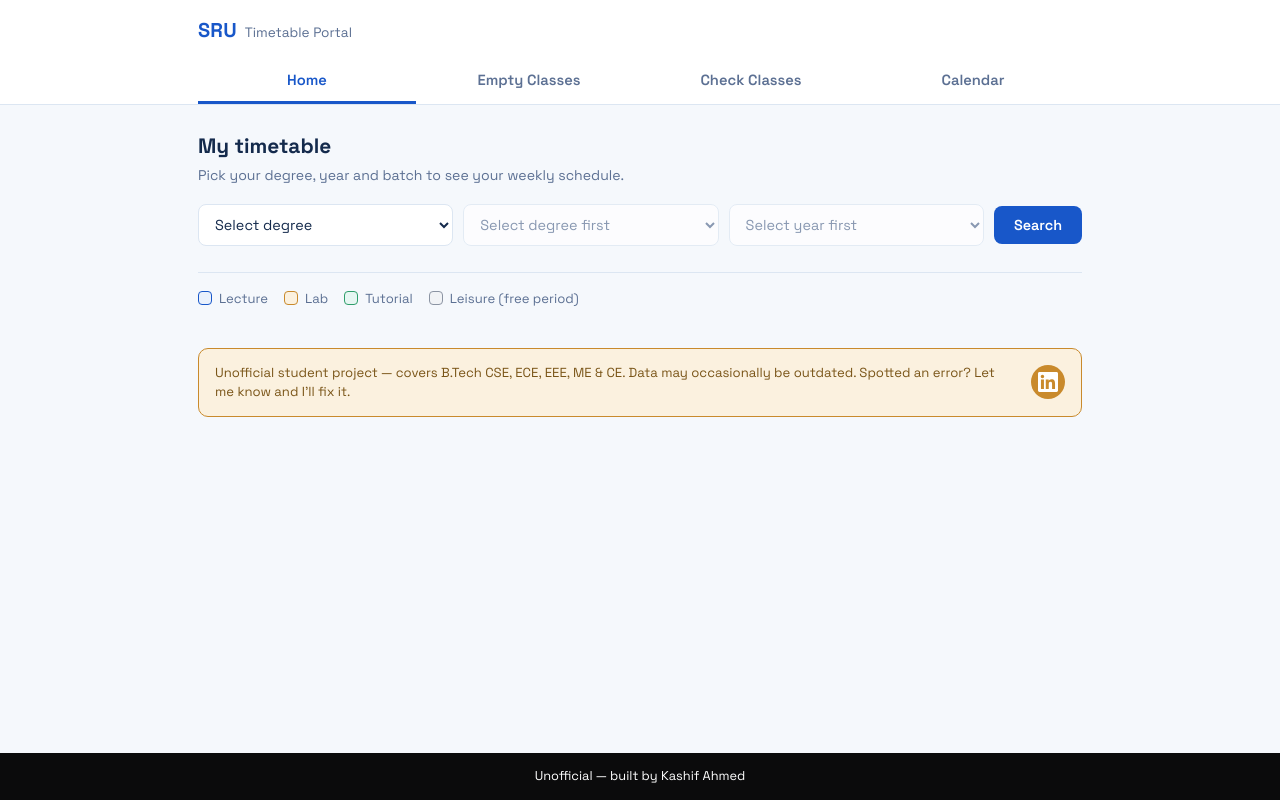
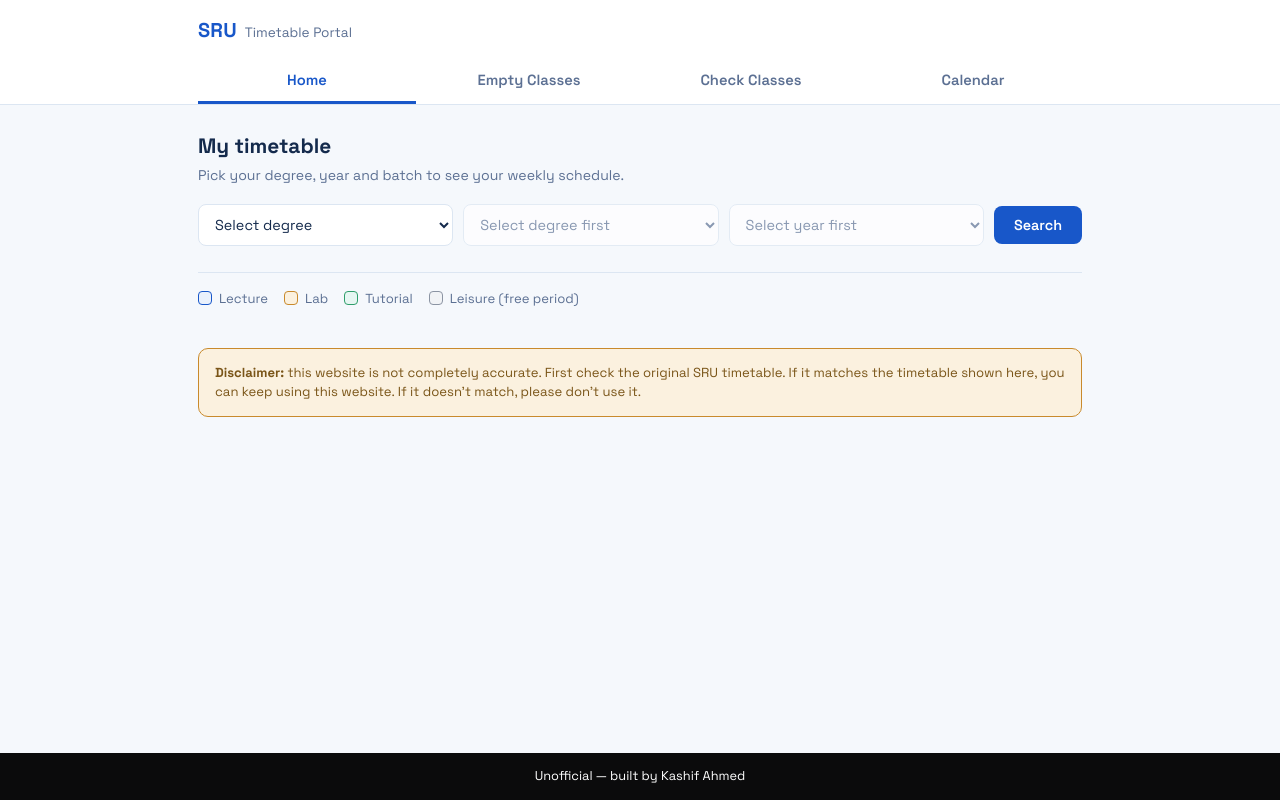
Before and after one commit to Mohdkashifahmed/Room-Status, a plain HTML site: page index.html in a window 1280 px wide. Drawn offline with Linux system fonts and the light colour scheme; a script that the page names is missing.

Commit message:
frontend_updated

```diff
--- a/index.html
+++ b/index.html
@@ -535,10 +535,7 @@
   </section>
 
   <div class="disclaimer-bar">
-    <p>Unofficial student project &mdash; covers B.Tech CSE, ECE, EEE, ME &amp; CE. Data may occasionally be outdated. Spotted an error? Let me know and I'll fix it.</p>
-    <a href="https://www.linkedin.com/in/kashif-ahmed-b16358383?utm_source=share_via&utm_content=profile&utm_medium=member_android" target="_blank" rel="noopener noreferrer" class="linkedin-link" aria-label="Kashif Ahmed on LinkedIn">
-      <svg xmlns="http://www.w3.org/2000/svg" viewBox="0 0 24 24" width="20" height="20" fill="currentColor"><path d="M20.447 20.452h-3.554v-5.569c0-1.328-.027-3.037-1.852-3.037-1.853 0-2.136 1.445-2.136 2.939v5.667H9.351V9h3.414v1.561h.046c.477-.9 1.637-1.85 3.37-1.85 3.601 0 4.267 2.37 4.267 5.455v6.286zM5.337 7.433c-1.144 0-2.063-.926-2.063-2.065 0-1.138.92-2.063 2.063-2.063 1.14 0 2.064.925 2.064 2.063 0 1.139-.925 2.065-2.064 2.065zm1.782 13.019H3.555V9h3.564v11.452zM22.225 0H1.771C.792 0 0 .774 0 1.729v20.542C0 23.227.792 24 1.771 24h20.451C23.2 24 24 23.227 24 22.271V1.729C24 .774 23.2 0 22.222 0h.003z"/></svg>
-    </a>
+    <p><strong>Disclaimer:</strong> this website is not completely accurate. First check the original SRU timetable. If it matches the timetable shown here, you can keep using this website. If it doesn't match, please don't use it.</p>
   </div>
 
 </main>
```
